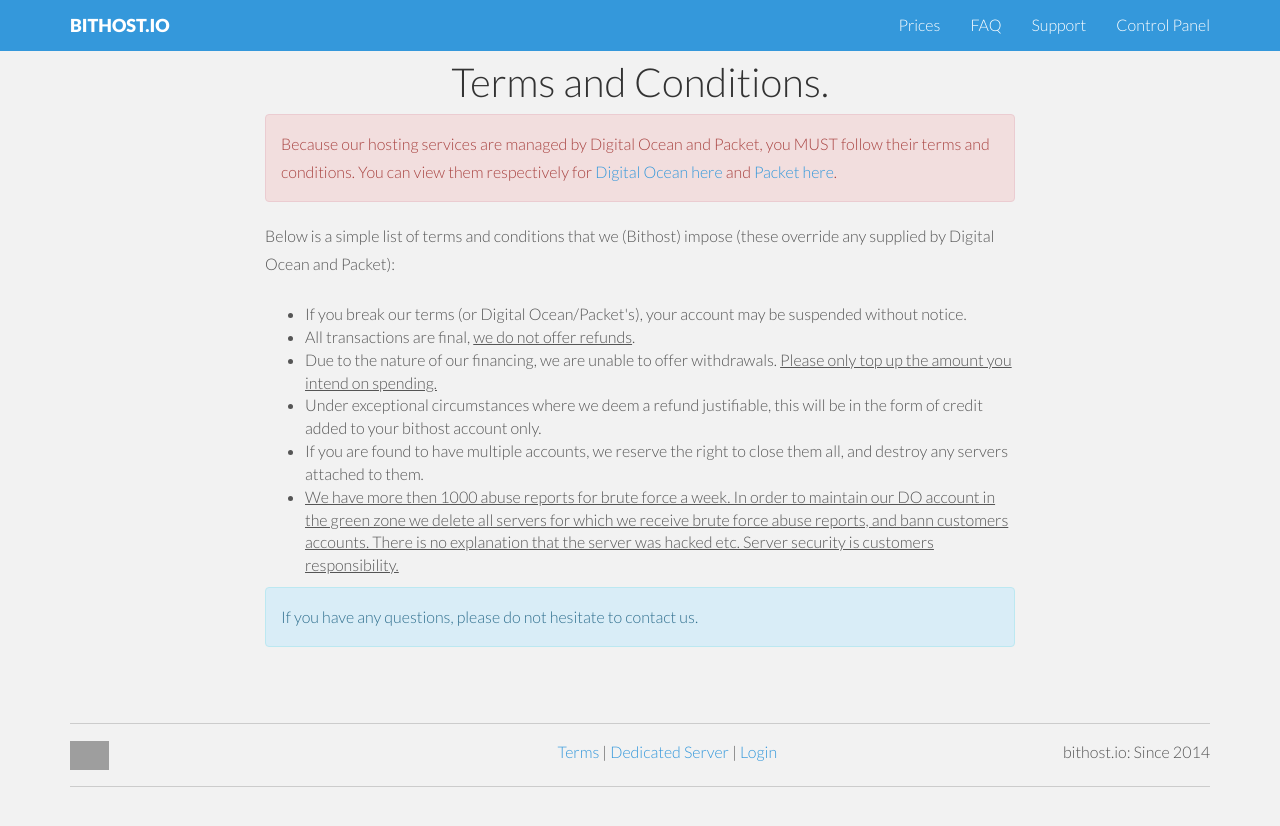
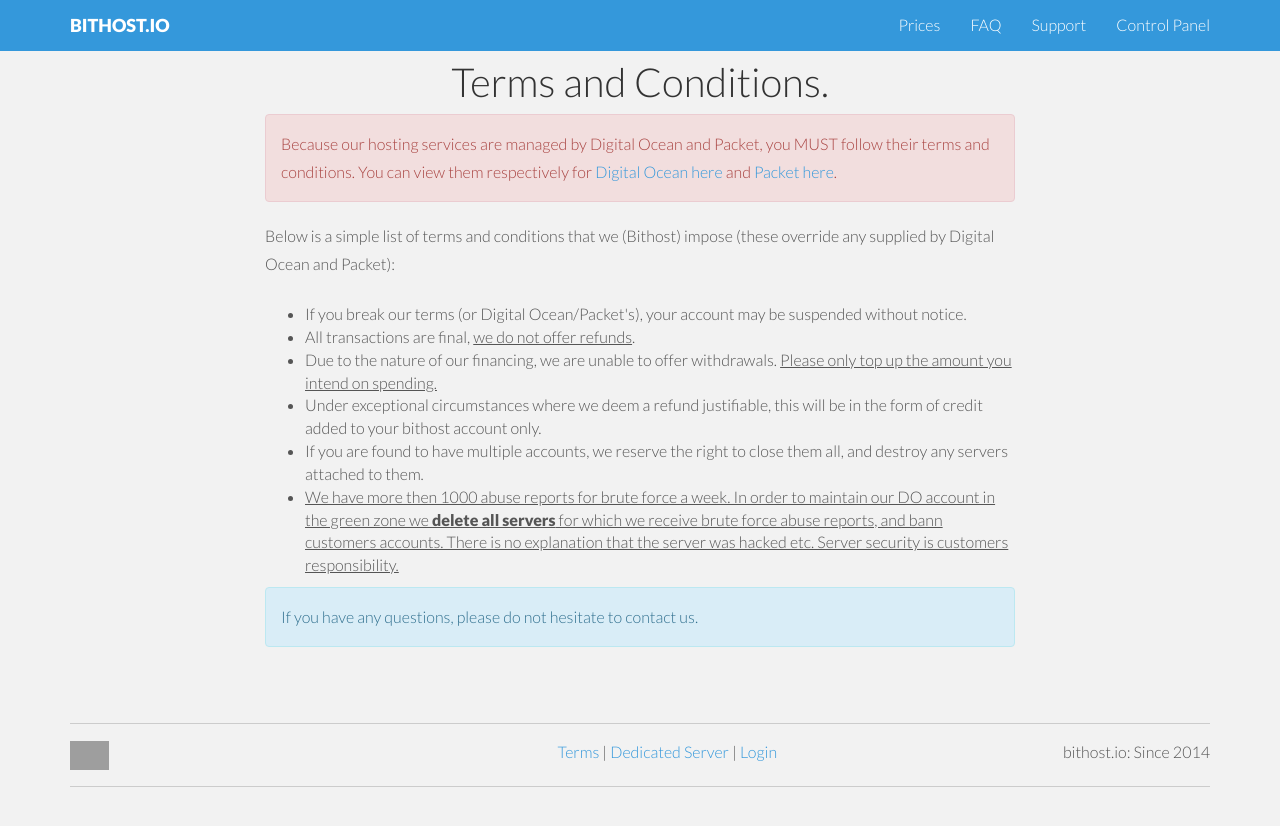
Before and after one commit to bithostio/www.bithost.io, a Jekyll site: the page built from terms/index.html, in a window 1280 px wide. Shown: the top 826 px of the page. Built offline with Jekyll 4.4.1, drawn with Linux system fonts in a browser that asks for light colours; nearby versions of some CDN libraries; Markdown is read by kramdown in place of the engine named in the settings; grey boxes are pictures that could not be loaded.

```diff
--- a/terms/index.html
+++ b/terms/index.html
@@ -25,7 +25,7 @@ title: Terms and Conditions
         <li>Due to the nature of our financing, we are unable to offer withdrawals. <u>Please only top up the amount you intend on spending.</u></li>
         <li>Under exceptional circumstances where we deem a refund justifiable, this will be in the form of credit added to your bithost account only.</li>
         <li>If you are found to have multiple accounts, we reserve the right to close them all, and destroy any servers attached to them.</li>
-        <li><u>We have more then 1000 abuse reports for brute force a week. In order to maintain our DO account in the green zone we delete all servers for which we receive brute force abuse reports, and bann customers accounts. There is no explanation that the server was hacked etc. Server security is customers responsibility.</u></li>
+        <li><u>We have more then 1000 abuse reports for brute force a week. In order to maintain our DO account in the green zone we <b>delete all servers</b> for which we receive brute force abuse reports, and bann customers accounts. There is no explanation that the server was hacked etc. Server security is customers responsibility.</u></li>
       </ul>
 
       <p class="alert alert-info">
```
